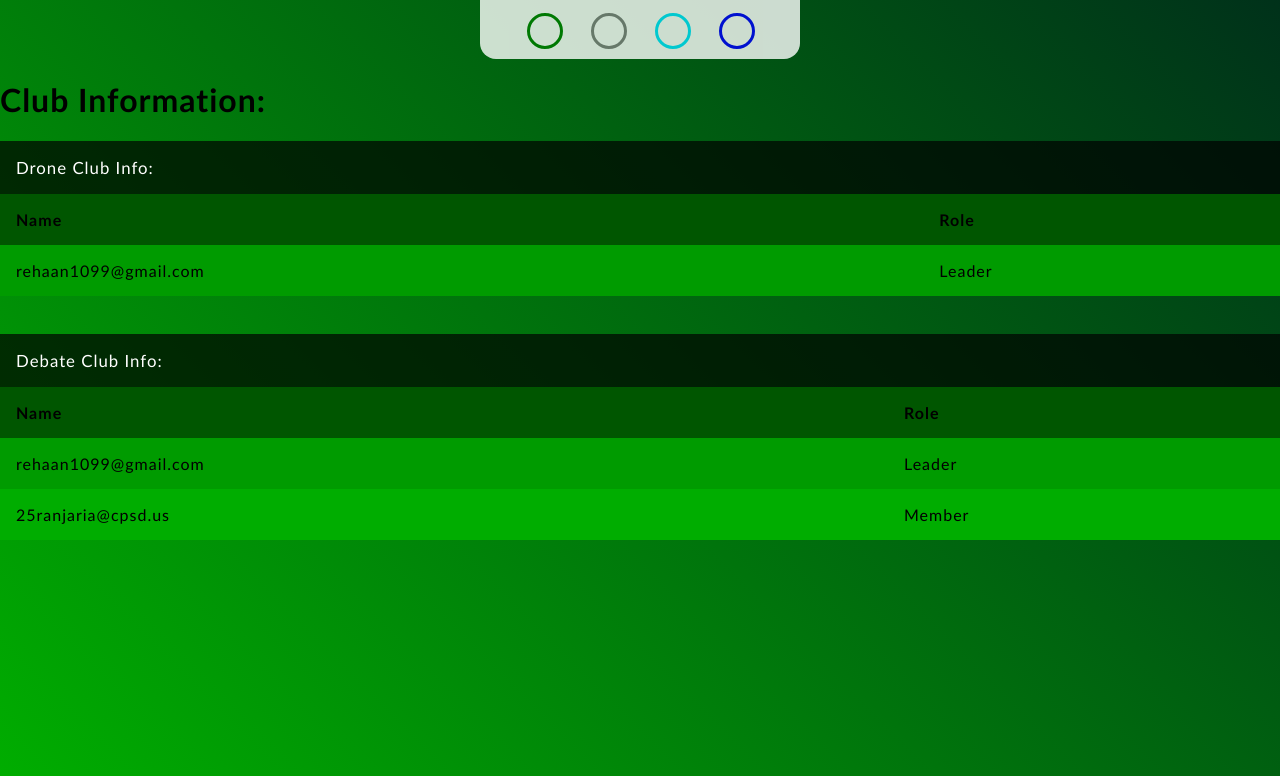
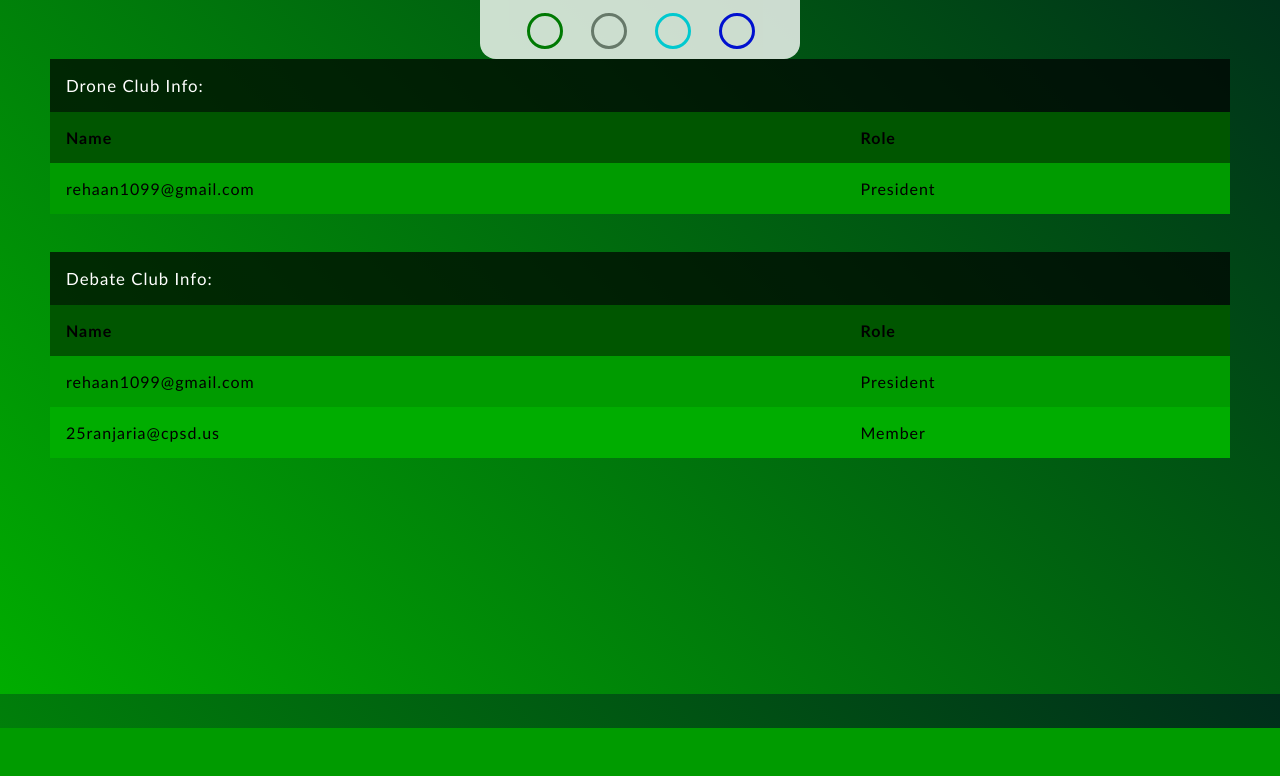
Before and after one commit to Rehaan12345/clubfinder, a Flask app: page /clubdashboard in a window 1280 px wide. Shown: the part 72-848 px from the top of the page. After the commit the page ends 800 px from the top, so only its background shows below. Run offline with Flask 3, Linux system fonts and the light colour scheme; a user stored in the database is signed in; data comes from the database, SQL or seed files in the repository; some libraries are stand-ins or nearby versions.

Commit message:
Adjusted some table stuff

```diff
--- a/website/static/style.css
+++ b/website/static/style.css
@@ -1051,6 +1051,10 @@ form .button input:hover {
 }
 
 /********** Club Dashboard Table Styling: **********/
+/* .clubinfo {
+    padding-left: 50px;
+} */
+
 .clubtable {
     width: 100%;
     background: var(--bg1);
@@ -1080,6 +1084,11 @@ form .button input:hover {
     background: hsl(0 0% 0% / 0.1);
 }
 
+.tablecontainer {
+    padding-left: 50px;
+    padding-right: 50px;
+}
+
 /* Making that responsive: */
 .tablecontainer {
     max-width: 100%;
--- a/website/templates/clubdashboard.html
+++ b/website/templates/clubdashboard.html
@@ -4,14 +4,13 @@
 
 {% block body %}
 
-    <h1>Club Information:</h1>
+    <!-- <h1 class="clubinfo">Club Information:</h1> -->
 
     {% for club in club_info %}
 
         <div class="tablecontainer">
 
             <table class="clubtable">
-
 
                     {% if club.president_email == current_user.email %}
 
@@ -26,13 +25,15 @@
                                         <td data-cell="email">{{ member.email }}</td>
                                         <td data-cell="role">
                                             {% if member.email == current_user.email %}
-                                                Leader
+                                                President
+                                            {% elif member.email == club.vicepresident_email1 or member.email == club.vicepresident_email2 or member.email == club.vicepresident_email3 %}
+                                                Vice President
                                             {% else %}
                                                 {{ member.role }}
                                             {% endif %}
                                         </td>
-                                        <!-- <td>1</td> -->
                                     </tr>
+
                                 {% endfor %}
 
                     {% endif %}
--- a/website/views.py
+++ b/website/views.py
@@ -73,7 +73,7 @@ def home():
             print(club_found)
             flash("Club successfully found!", "success")
             print(club_found.members)
-            return render_template("clubdashboard.html", club_info=club_found.members, user=current_user)
+            return render_template("clubdashboard.html", club_info=Club.query.all(), user_info=User.query.all(), user=current_user)
         else:
             flash("No club found with matching code!", "error")
             print("None found")
```
